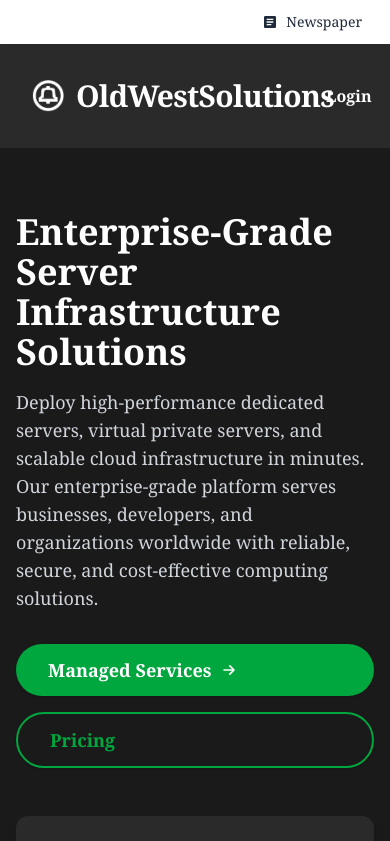
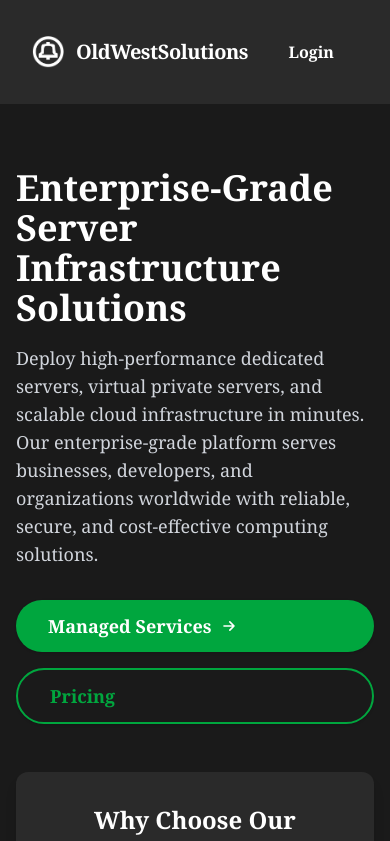
Before and after one commit to oldwestsolutions/oldwestoldwest, a Next.js app: page / in a window 390 px wide. Shown: the top 841 px of the page. Built offline with nearby package versions, Linux system fonts and the light colour scheme.

Commit message:
Remove TopBar and optimize mobile logo sizing
- Remove TopBar component from home page
- Make logo text smaller on mobile (text-xl) and larger on desktop (md:text-3xl)
- Prevent logo text from blocking login button on mobile devices
- Clean up unused TopBar import

```diff
--- a/src/app/newspaper/page.tsx
+++ b/src/app/newspaper/page.tsx
@@ -9,6 +9,7 @@ export default function Newspaper() {
         <div className="flex items-center">
           <Link href="/" className="flex items-center">
             <img src="/black logo.png" alt="OldWestSolutions Logo" className="w-6 h-6" />
+            <span className="ml-2 text-lg md:text-xl font-bold text-black">OldWestSolutions</span>
           </Link>
         </div>
       </header>
--- a/src/app/page.tsx
+++ b/src/app/page.tsx
@@ -1,16 +1,13 @@
 import Link from 'next/link';
-import TopBar from './components/TopBar';
 
 export default function Home() {
   return (
     <div className="min-h-screen flex flex-col items-center justify-center bg-[#1a1a1a] text-white" style={{fontFamily: 'Georgia, serif'}}>
-      {/* Top Bar */}
-      <TopBar />
 
       {/* Header */}
       <header className="w-full flex justify-between items-center py-8 px-8 bg-[#2a2a2a] shadow-md">
         <div className="flex items-center">
-          <Link href="/" className="text-3xl font-extrabold tracking-tight flex items-center">
+          <Link href="/" className="text-xl md:text-3xl font-extrabold tracking-tight flex items-center">
             <img src="/bell.png" alt="OldWestSolutions Logo" className="w-8 h-8 mr-3" />
             OldWestSolutions
           </Link>
```
